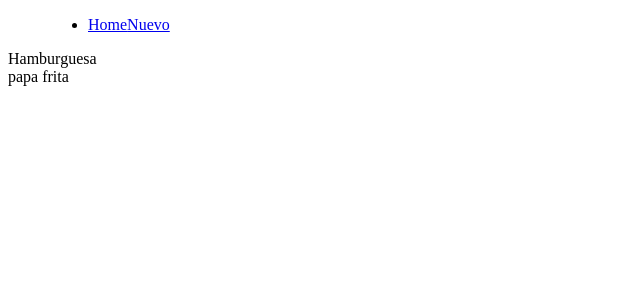
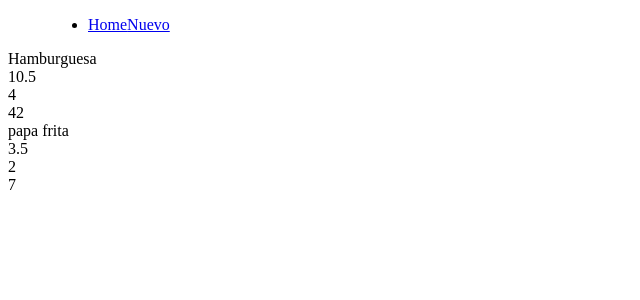
Before and after one commit to tomasmaggio/Trabajo-Angular-ob, an Angular app: page / in a window 1280 px wide. Shown: the top 300 px of the page, without its empty margins (0-640 px from the left). Built offline with nearby package versions, Linux system fonts and the light colour scheme.

Commit message:
paso la información de un componente a otro (item)

```diff
--- a/src/app/component/item/item.component.html
+++ b/src/app/component/item/item.component.html
@@ -1 +1,14 @@
-<p>item works!</p>
+<div>
+    <div>
+        {{item.tittle}}
+    </div>
+    <div>
+        {{item.price}}
+    </div>
+    <div>
+        {{item.quantity}}
+    </div>
+    <div>
+        {{(item.price*item.quantity)}}
+    </div>
+</div>
--- a/src/app/component/item/item.component.ts
+++ b/src/app/component/item/item.component.ts
@@ -1,10 +1,19 @@
-import { Component } from '@angular/core';
+import { Component, Input, OnInit } from '@angular/core';
+import { Item } from 'src/app/models/items';
 
 @Component({
   selector: 'app-item',
   templateUrl: './item.component.html',
   styleUrls: ['./item.component.css']
 })
-export class ItemComponent {
+export class ItemComponent implements OnInit{
+
+  @Input() item : Item = new Item();
+
+  constructor () {}
+
+  ngOnInit(): void {
+
+  }
 
 }
--- a/src/app/component/items/items.component.html
+++ b/src/app/component/items/items.component.html
@@ -1,5 +1,3 @@
 <div>
-    <div *ngFor="let item of items">
-        {{item.tittle}}
-    </div>
+    <app-item *ngFor="let item of items" [item]="item"></app-item>
 </div>
```
Also changed, not shown: 1 other file (tests, documents, lock files or other folders).
